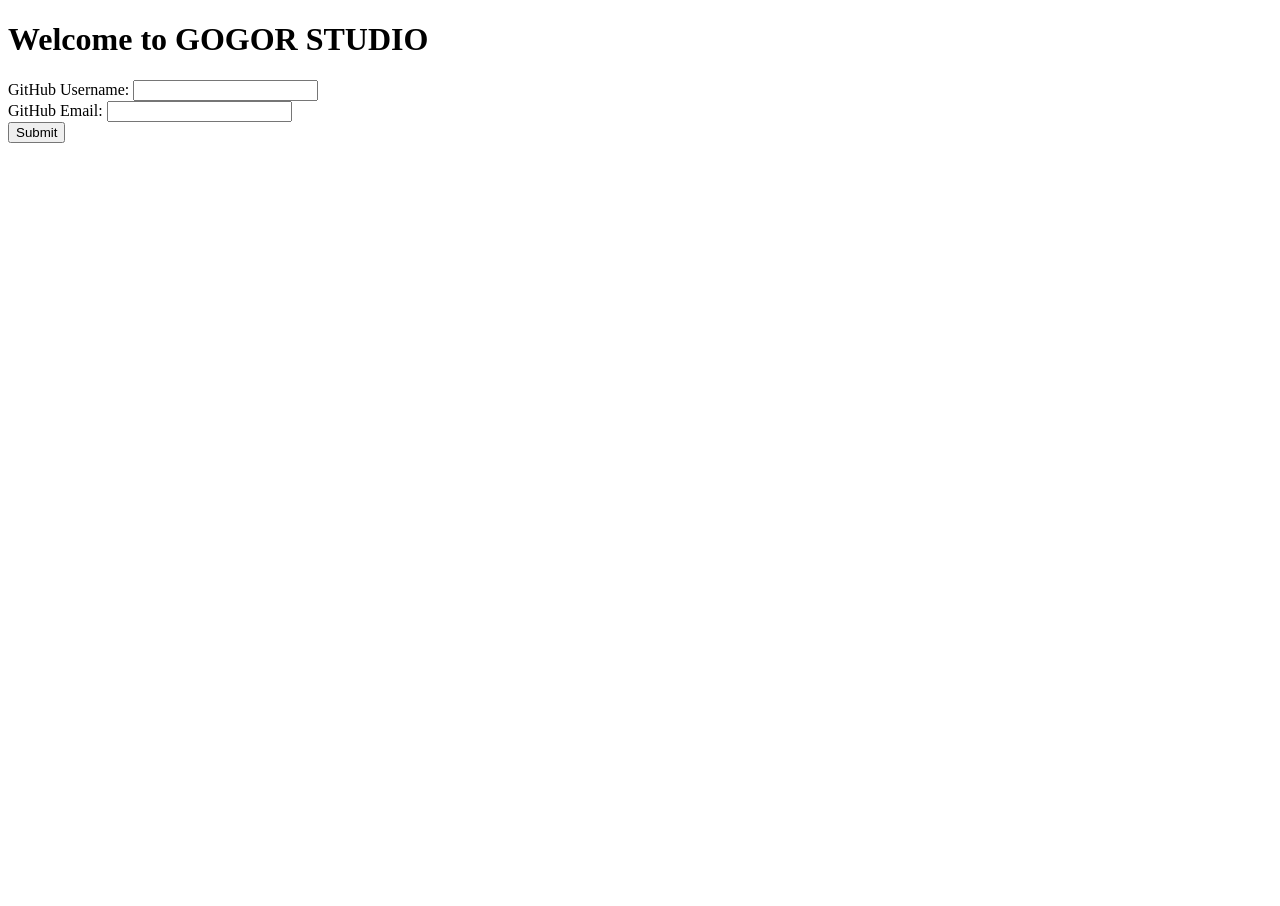
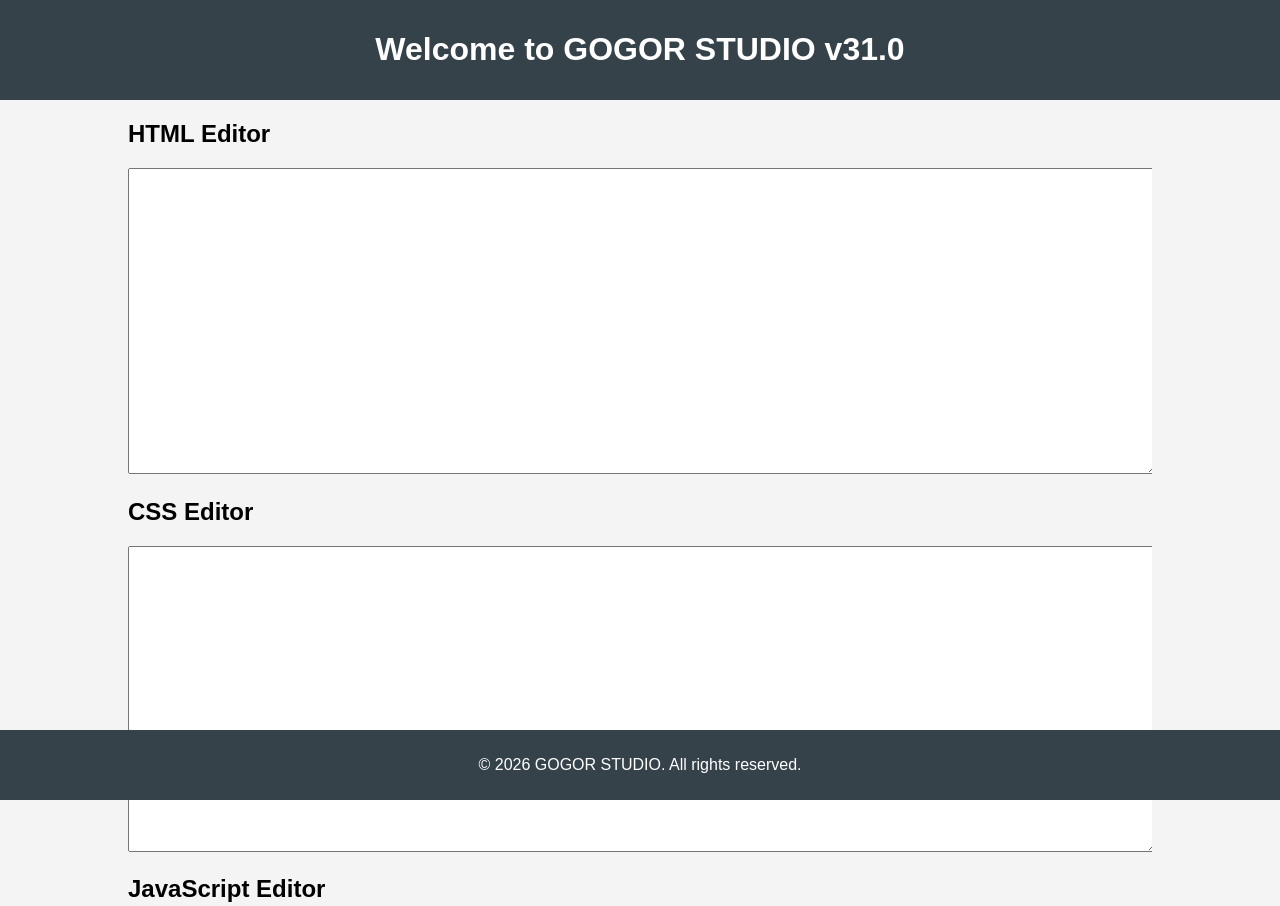
Before and after one commit to gogor113/st_coding, a plain HTML site: page index.html in a window 1280 px wide. Shown: the top 906 px of the page. Before the commit the page ends 800 px from the top, so only its background shows below. Drawn offline with nearby package versions, Linux system fonts and the light colour scheme.

Commit message:
Update index.html with complete GOGOR STUDIO v31.0 code

```diff
--- a/index.html
+++ b/index.html
@@ -3,37 +3,49 @@
 <head>
     <meta charset="UTF-8">
     <meta name="viewport" content="width=device-width, initial-scale=1.0">
-    <title>GOGOR STUDIO</title>
-    <script src="https://cdn.jsdelivr.net/npm/@octokit/rest/dist-octokit-rest.min.js"></script>
-    <script>
-    // Initialize the GitHub API client
-    const octokit = new Octokit({ auth: 'your_personal_access_token' });
-
-    // Function to auto-fill GitHub integration details
-    async function autoFillGitHubIntegration() {
-        try {
-            const { data } = await octokit.rest.users.getAuthenticated();
-            document.getElementById('github_username').value = data.login;
-            document.getElementById('github_email').value = data.email;
-        } catch (error) {
-            console.error('Error fetching GitHub user data:', error);
-        }
-    }
-
-    // Call the function on window load
-    window.onload = autoFillGitHubIntegration;
-    </script>
+    <title>GOGOR STUDIO v31.0</title>
+    <style>
+        body { font-family: Arial, sans-serif; margin: 0; padding: 0; background-color: #f4f4f4; }
+        header { background: #35424a; color: #ffffff; padding: 10px 0; text-align: center; }
+        .container { width: 80%; margin: auto; overflow: hidden; }
+        footer { background: #35424a; color: #ffffff; text-align: center; padding: 10px 0; position: absolute; bottom: 0; width: 100%; }
+        /* Additional CSS styling */
+    </style>
 </head>
 <body>
-    <h1>Welcome to GOGOR STUDIO</h1>
-    <form>
-        <label for="github_username">GitHub Username:</label>
-        <input type="text" id="github_username" readonly />
-        <br>
-        <label for="github_email">GitHub Email:</label>
-        <input type="email" id="github_email" readonly />
-        <br>
-        <input type="submit" value="Submit" />
-    </form>
+<header>
+    <h1>Welcome to GOGOR STUDIO v31.0</h1>
+</header>
+<div class="container">
+    <h2>HTML Editor</h2>
+    <textarea id="html-editor" style="width: 100%; height: 300px;"></textarea>
+
+    <h2>CSS Editor</h2>
+    <textarea id="css-editor" style="width: 100%; height: 300px;"></textarea>
+
+    <h2>JavaScript Editor</h2>
+    <textarea id="js-editor" style="width: 100%; height: 300px;"></textarea>
+
+    <script>
+        // Initialize Editors
+        const htmlEditor = document.getElementById('html-editor');
+        const cssEditor = document.getElementById('css-editor');
+        const jsEditor = document.getElementById('js-editor');
+
+        function runCode() {
+            const htmlContent = htmlEditor.value;
+            const cssContent = '<style>' + cssEditor.value + '</style>';
+            const jsContent = jsEditor.value;
+            const outputFrame = document.getElementById('output');
+            outputFrame.contentDocument.body.innerHTML = htmlContent + cssContent;
+            outputFrame.contentWindow.eval(jsContent);
+        }
+    </script>
+
+    <iframe id="output" style="width: 100%; height: 300px; border: 1px solid #ccc;"></iframe>
+</div>
+<footer>
+    <p>&copy; 2026 GOGOR STUDIO. All rights reserved.</p>
+</footer>
 </body>
 </html>
```
